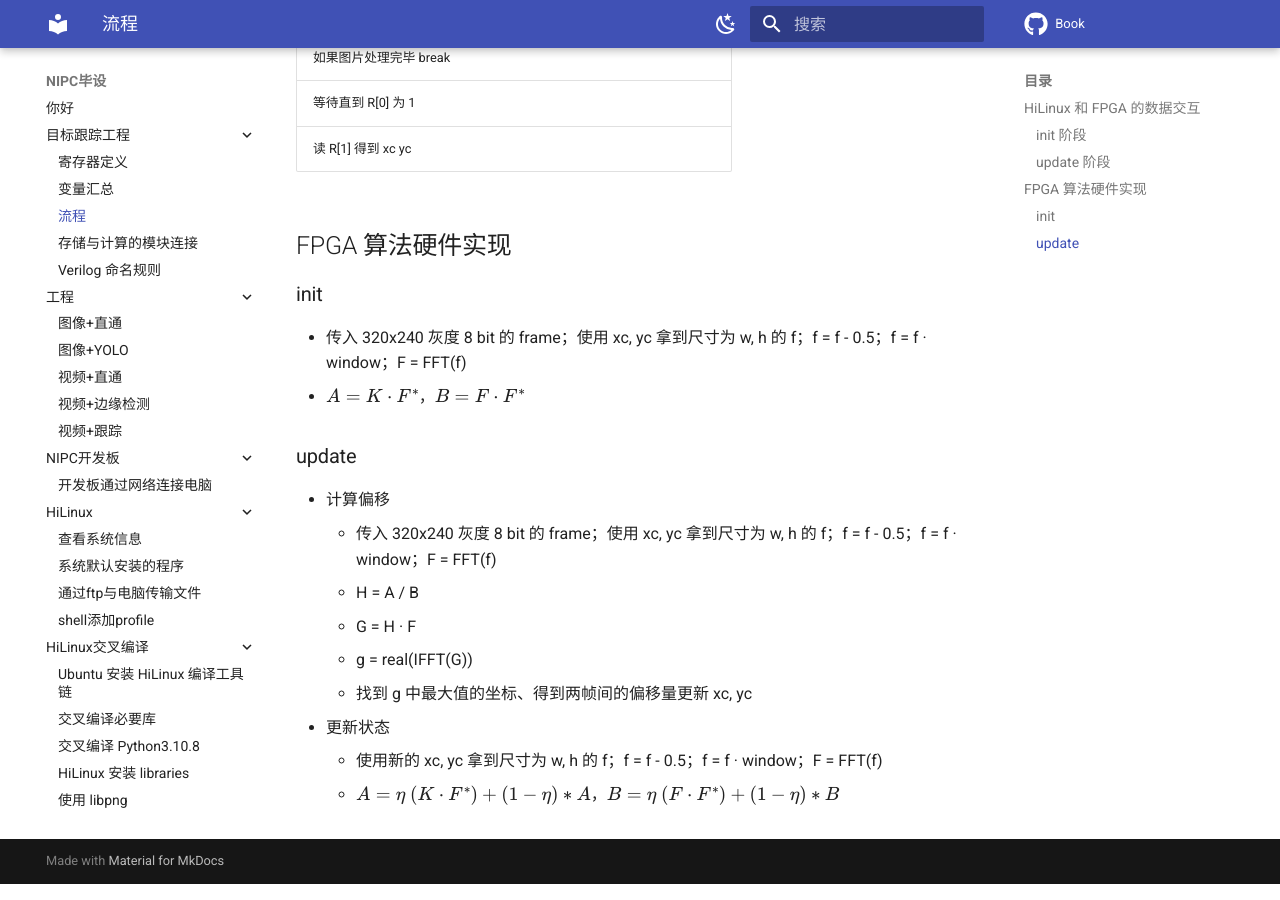
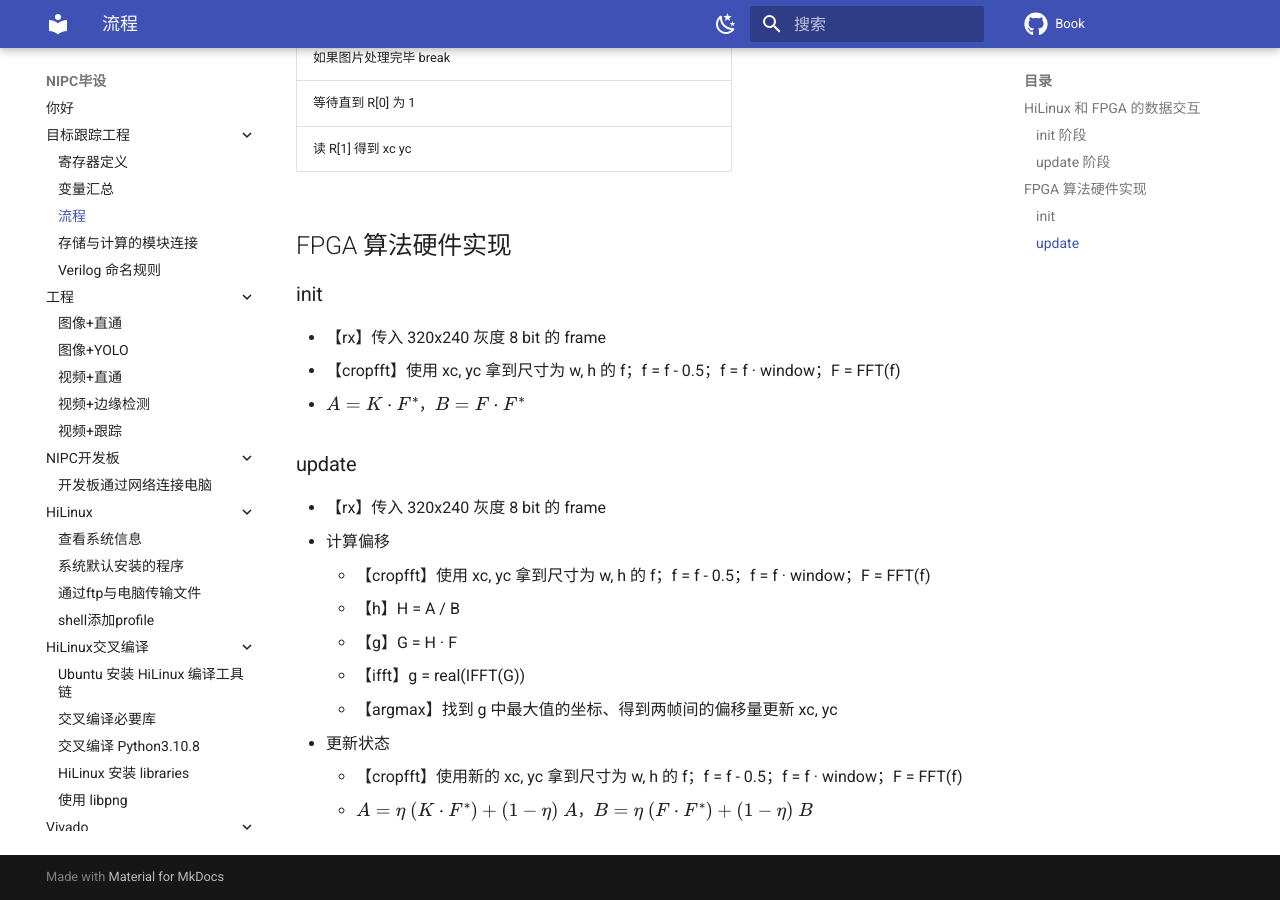
Before and after one commit to NIPC-Project/Book, an MkDocs documentation site: the page built from docs/PROJECT-TRACKING/procedure.md, in a window 1280 px wide and 900 px high, scrolled down 1155 px. Built offline with MkDocs 1.6.1 and Material for MkDocs 9.7.7, drawn with Linux system fonts in a browser that asks for light colours; comment, search, counter and statistics services are not loaded.

Commit message:
refactor

```diff
--- a/docs/PROJECT-TRACKING/procedure.md
+++ b/docs/PROJECT-TRACKING/procedure.md
@@ -35,17 +35,19 @@
 
 ### init
 
-- 传入 320x240 灰度 8 bit 的 frame；使用 xc, yc 拿到尺寸为 w, h 的 f；f = f - 0.5；f = f · window；F = FFT(f)
+- 【rx】传入 320x240 灰度 8 bit 的 frame
+- 【cropfft】使用 xc, yc 拿到尺寸为 w, h 的 f；f = f - 0.5；f = f · window；F = FFT(f)
 - $A = K · F^*$，$B = F · F^*$
 
 ### update
 
+- 【rx】传入 320x240 灰度 8 bit 的 frame
 - 计算偏移
-    - 传入 320x240 灰度 8 bit 的 frame；使用 xc, yc 拿到尺寸为 w, h 的 f；f = f - 0.5；f = f · window；F = FFT(f)
-    - H = A / B
-    - G = H · F
-    - g = real(IFFT(G))
-    - 找到 g 中最大值的坐标、得到两帧间的偏移量更新 xc, yc
+    - 【cropfft】使用 xc, yc 拿到尺寸为 w, h 的 f；f = f - 0.5；f = f · window；F = FFT(f)
+    - 【h】H = A / B
+    - 【g】G = H · F
+    - 【ifft】g = real(IFFT(G))
+    - 【argmax】找到 g 中最大值的坐标、得到两帧间的偏移量更新 xc, yc
 - 更新状态
-    - 使用新的 xc, yc 拿到尺寸为 w, h 的 f；f = f - 0.5；f = f · window；F = FFT(f)
-    - $A = \eta\ (K · F^*) + (1 - \eta) * A$，$B = \eta\ (F · F^*) + (1 - \eta) * B$
+    - 【cropfft】使用新的 xc, yc 拿到尺寸为 w, h 的 f；f = f - 0.5；f = f · window；F = FFT(f)
+    - $A = \eta\ (K · F^*) + (1 - \eta)\ A$，$B = \eta\ (F · F^*) + (1 - \eta)\ B$
```
